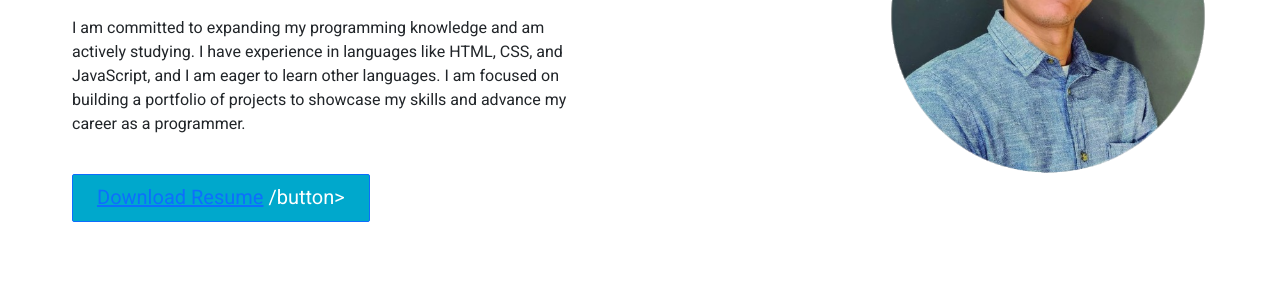
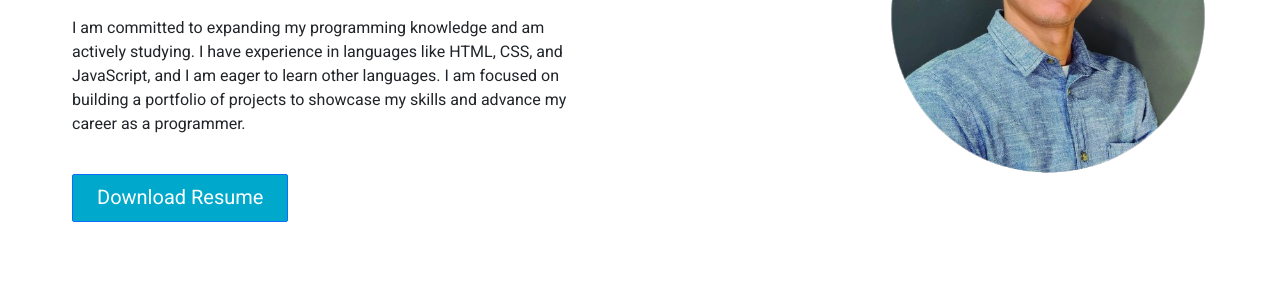
Before and after one commit to Wellington-lopes/CVwebsite, a plain HTML site: page index.html in a window 1280 px wide. Shown: the part 320-603 px from the top of the page. Drawn offline with nearby package versions, Linux system fonts and the light colour scheme.

Commit message:
Update index.html

```diff
--- a/index.html
+++ b/index.html
@@ -102,9 +102,9 @@
             my career as a programmer.
           </p>
 
-          <button type="button" class="btn btn-primary">
-           <a href="https://drive.google.com/file/d/1kwsW6aKIj3HBoDQ_77GkzYlw-JJRQI1P/view?usp=sharing">Download Resume</a>
-          /button>
+          <a href="https://drive.google.com/file/d/1kwsW6aKIj3HBoDQ_77GkzYlw-JJRQI1P/view?usp=sharing">
+            <button type="button" class="btn btn-primary">Download Resume</button>
+          </a>
         </div>
 
         <img src="./assets/well.png" alt="Wellington" class="banner-img" />
```
